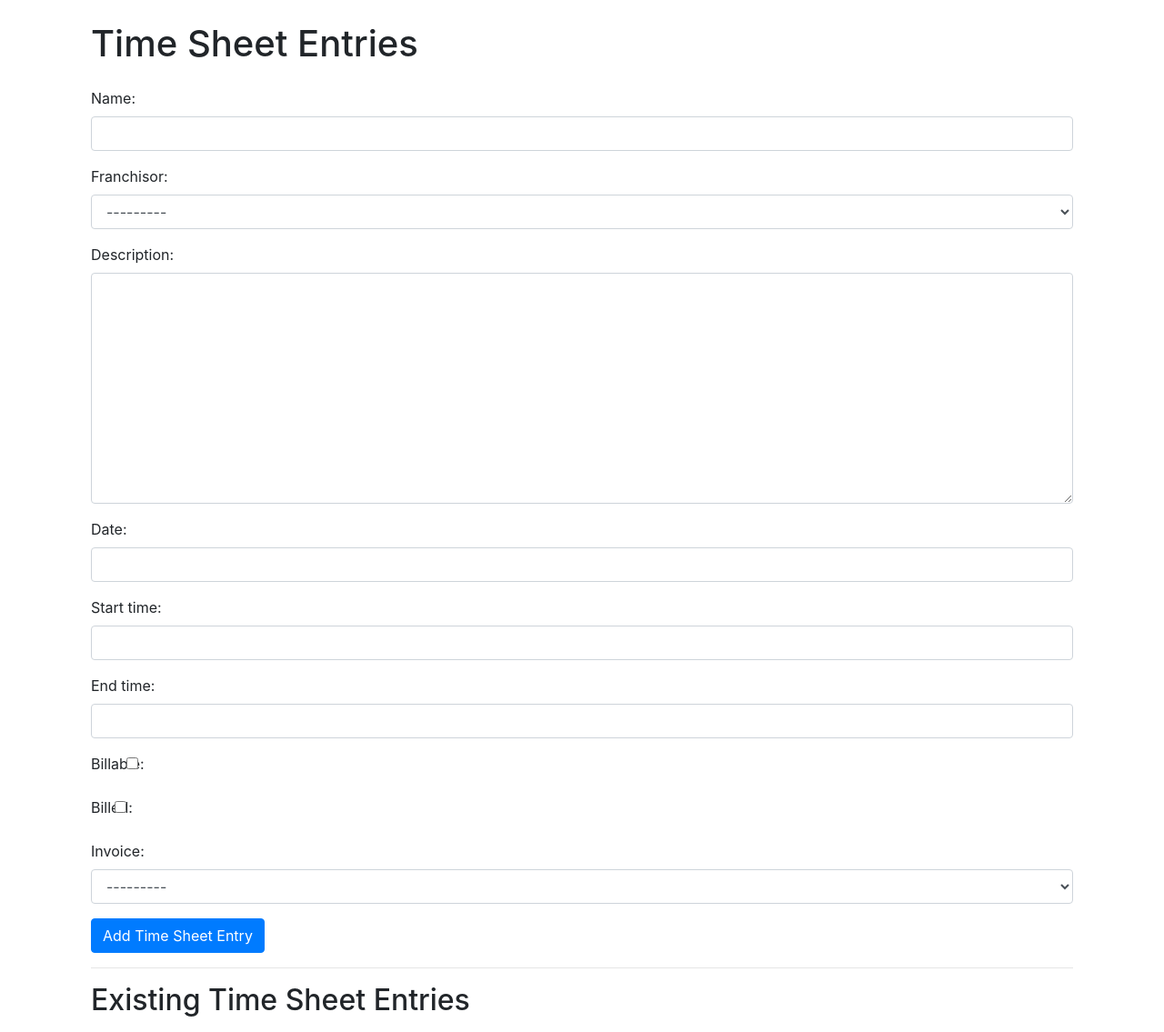
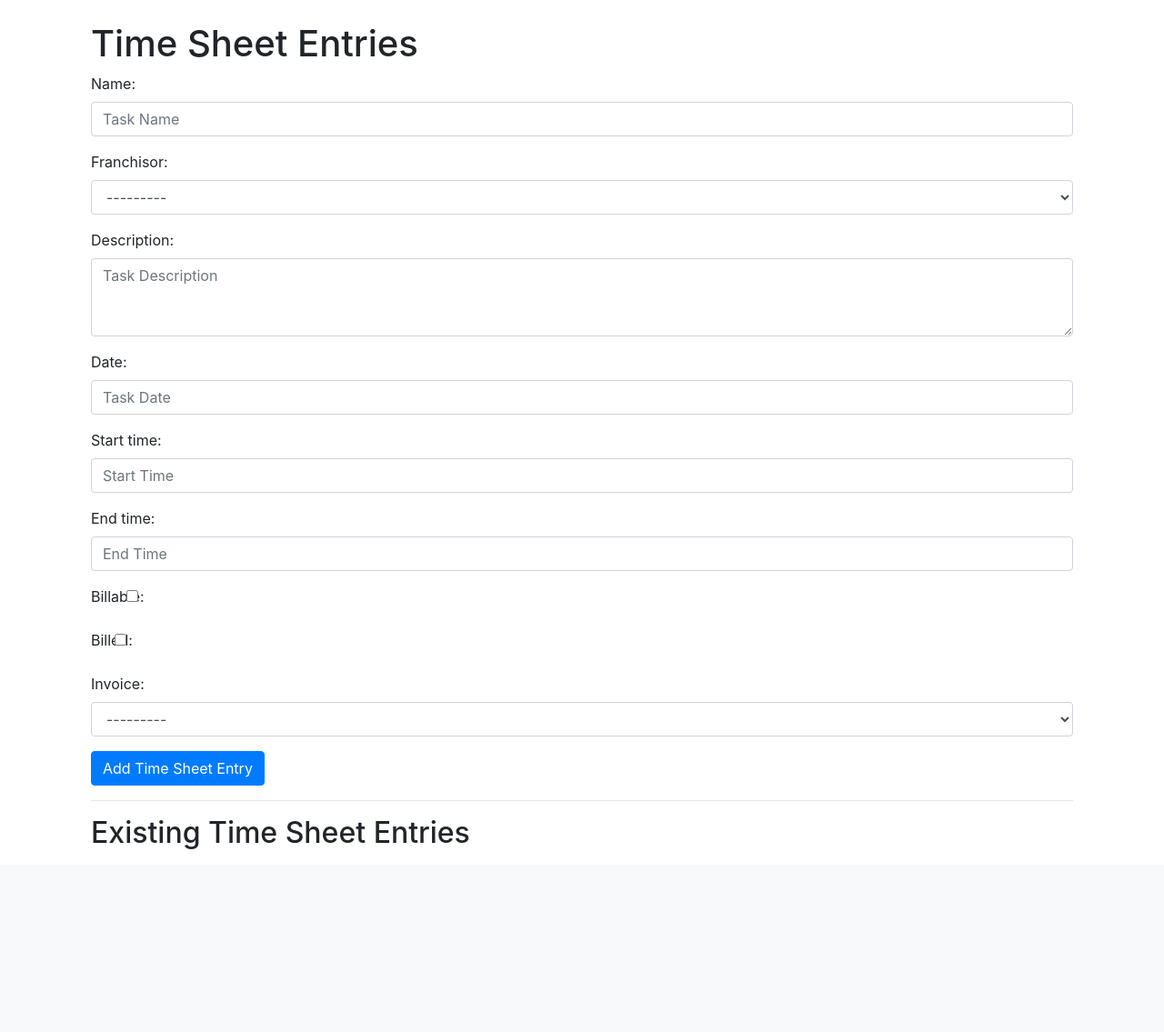
Before and after one commit to Jeenyhus/worktrack, a Django app: page /time-sheet/ in a window 1280 px wide. Shown: the part 56-1191 px from the top of the page at 91% size. After the commit the page ends 990 px from the top, so only its background shows below. Run offline with Django 5.2, Linux system fonts and the light colour scheme; data that the repository does not hold is empty; some libraries are stand-ins or nearby versions.

Commit message:
added this is the styling to the forms and templates

```diff
--- a/timesheet/forms.py
+++ b/timesheet/forms.py
@@ -27,13 +27,13 @@
         model = Task
         fields = ['name', 'franchisor', 'description', 'date', 'start_time', 'end_time', 'billable', 'billed', 'invoice']
         widgets = {
-            'name': TextInput(attrs={'class': 'form-control'}),
-            'franchisor': Select(attrs={'class': 'form-control'}),
-            'description': Textarea(attrs={'class': 'form-control'}),
-            'date': DateInput(attrs={'class': 'form-control'}),
-            'start_time': TimeInput(attrs={'class': 'form-control'}),
-            'end_time': TimeInput(attrs={'class': 'form-control'}),
-            'billable': CheckboxInput(attrs={'class': 'form-check-input'}),
+            'name': TextInput(attrs={'class': 'form-control', 'id': 'validationCustom01', 'placeholder': 'Task Name', 'required': True}),
+            'franchisor': Select(attrs={'class': 'form-control', 'id': 'validationCustom02', 'required': True}),
+            'description': Textarea(attrs={'class': 'form-control', 'rows': 3, 'placeholder': 'Task Description', 'required': True}),
+            'date': DateInput(attrs={'class': 'form-control', 'id': 'validationCustom03', 'placeholder': 'Task Date', 'required': True}),
+            'start_time': TimeInput(attrs={'class': 'form-control', 'id': 'validationCustom04', 'placeholder': 'Start Time', 'required': True}),
+            'end_time': TimeInput(attrs={'class': 'form-control', 'id': 'validationCustom05', 'placeholder': 'End Time', 'required': True}),
+            'billable': CheckboxInput(attrs={'class': 'form-check-input', 'id': 'invalidCheck', 'required': True}),
             'billed': CheckboxInput(attrs={'class': 'form-check-input'}),
             'invoice': Select(attrs={'class': 'form-control'}),
         }
--- a/timesheet/templates/time_sheet.html
+++ b/timesheet/templates/time_sheet.html
@@ -3,7 +3,7 @@
 {% block content %}
 <div class="container">
     <h1 class="mt-4">Time Sheet Entries</h1>
-    <form method="POST" class="mt-4">
+    <form method="POST" class="needs-validation" novalidate>
         {% csrf_token %}
         {{ form.as_p }}
         <button type="submit" class="btn btn-primary">Add Time Sheet Entry</button>
```
Also changed, not shown: db.sqlite3, 1 other file.
